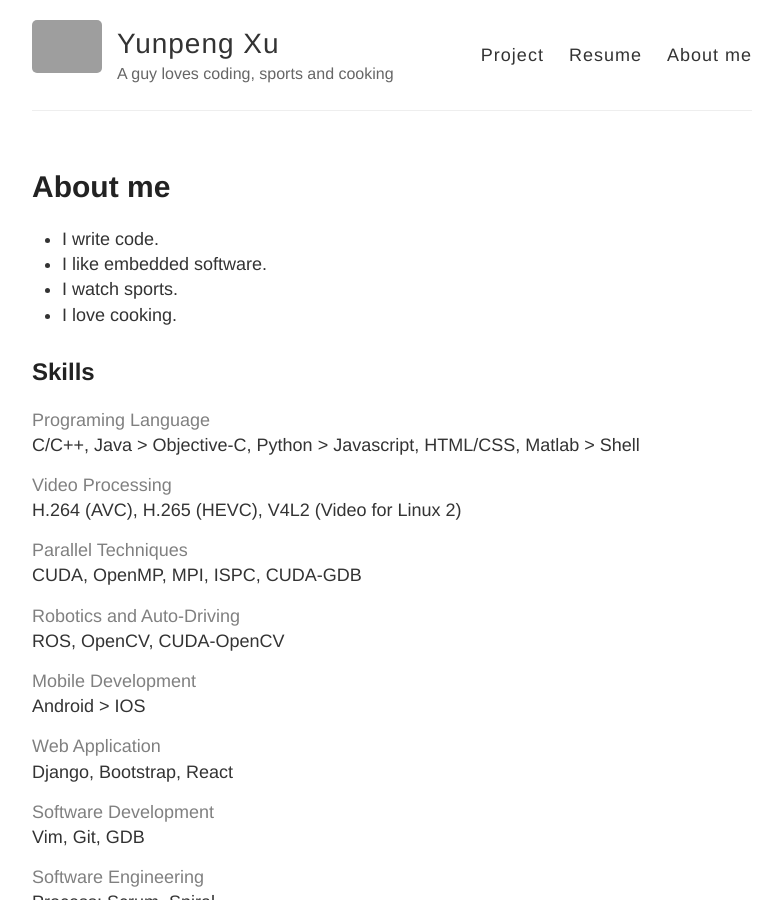
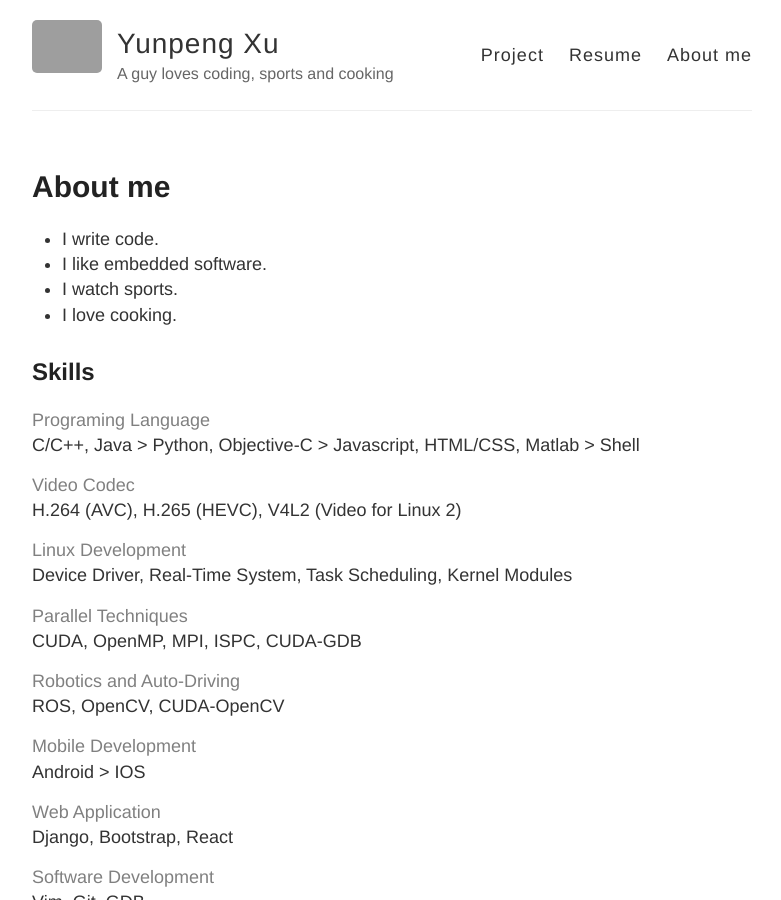
Before and after one commit to louis-xu-ustc/louis-xu-ustc.github.io, a Jekyll site: the page built from about.md, in a window 1280 px wide and 900 px high. Shown: the whole window, without its empty margins (248-1029 px from the left). Built offline with Jekyll 4.4.1, drawn with Linux system fonts in a browser that asks for light colours; grey boxes are pictures that could not be loaded.

```diff
--- a/about.md
+++ b/about.md
@@ -8,14 +8,16 @@ permalink: /about/
 * I like embedded software.
 * I watch sports.
 * I love cooking.
-<!-- * [Resume](https://github.com/misaka-10032/Resume/blob/master/resume.pdf) -->
 
 ## Skills
 <span style="color:gray">Programing Language</span>
-C/C++, Java > Objective-C, Python > Javascript, HTML/CSS, Matlab > Shell
+C/C++, Java > Python, Objective-C > Javascript, HTML/CSS, Matlab > Shell
 
-<span style="color:gray">Video Processing</span>
+<span style="color:gray">Video Codec</span>
 H.264 (AVC), H.265 (HEVC), V4L2 (Video for Linux 2)
+
+<span style="color:gray">Linux Development</span>
+Device Driver, Real-Time System, Task Scheduling, Kernel Modules
 
 <span style="color:gray">Parallel Techniques</span>
 CUDA, OpenMP, MPI, ISPC, CUDA-GDB
```
